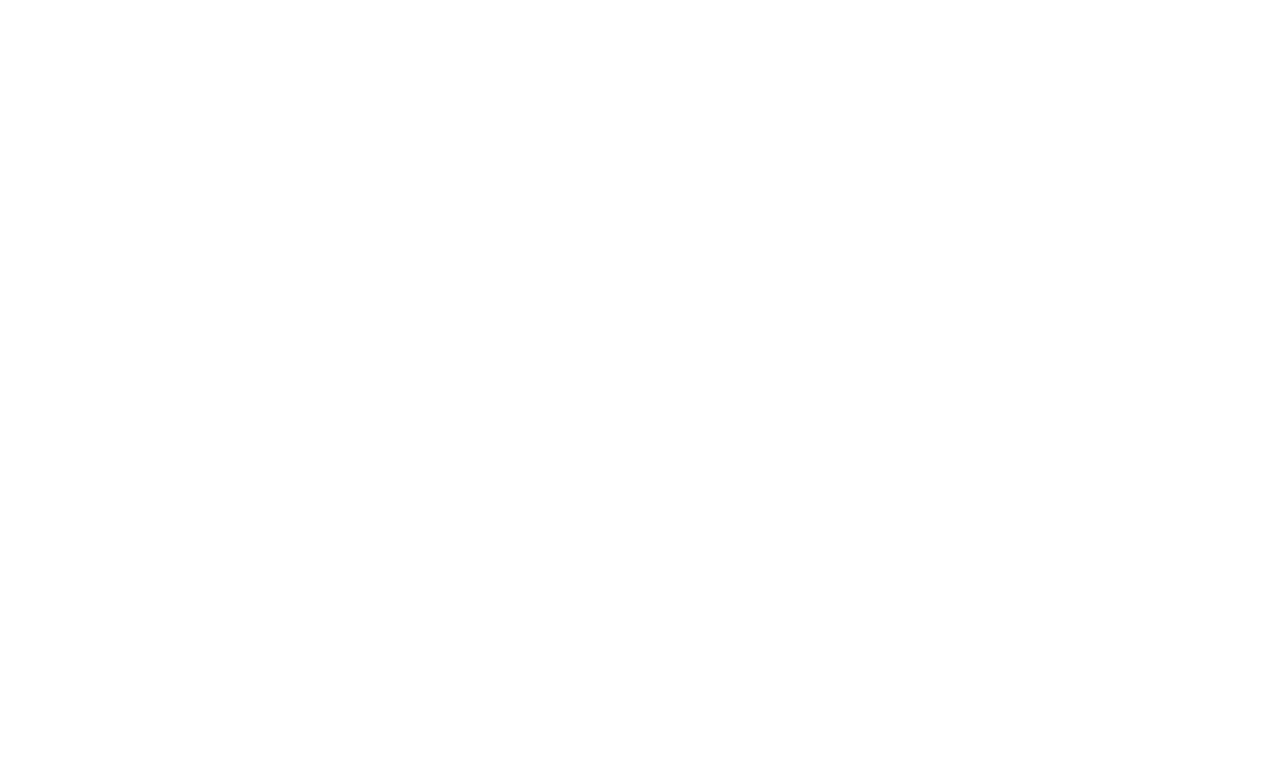
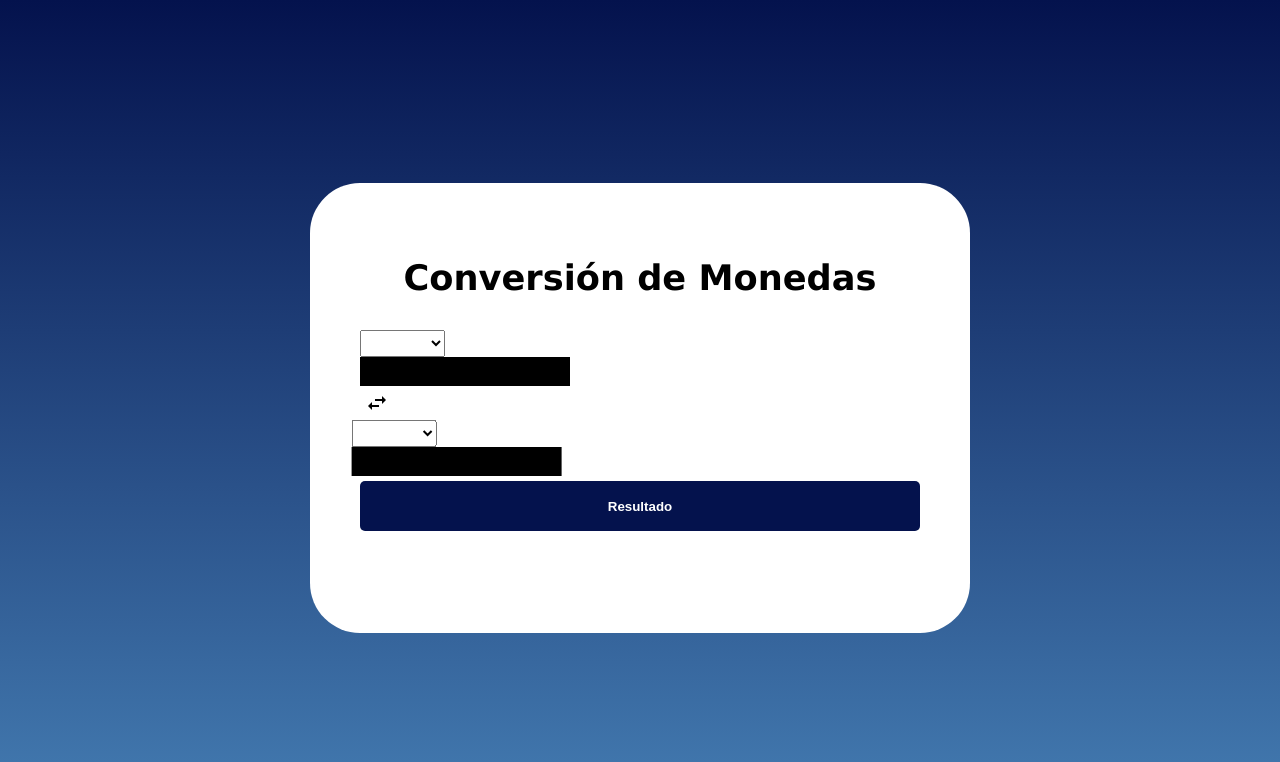
Before and after one commit to hrodrigo24/app-money-g5, a plain HTML site: page index.html in a window 1280 px wide. Drawn offline with Linux system fonts and the light colour scheme.

Commit message:
25/07/2023

```diff
--- a/css/style.css
+++ b/css/style.css
@@ -0,0 +1,89 @@
+body{
+    display: flex;
+    justify-content: center;
+    align-items: center;
+    height: 100vh;
+    overflow: hidden;
+    background-image: linear-gradient(to bottom, #04124d, #447cb2);
+}
+
+.container{
+    width: 560px;
+    height: 350px;
+    border-radius: 50px;
+    background: #fff;
+    box-shadow: 0px 0px 50px rgba(#693030, #033e78, #aeaeae, 0.35);
+    padding: 50px;
+    font-family: Verdana, Geneva, Tahoma, sans-serif;
+}
+
+.titulo{
+    text-align: center;
+    font-size: 2.2rem;
+}
+
+main{
+    display: flex;
+    flex-direction: row;
+    justify-content: space-between;
+    margin-top: 2rem;
+}
+
+.rate, .rate{
+    color: #000;
+}
+
+.swap{
+    cursor: pointer;
+    padding: 5px;
+    align-self: flex-end;
+    font-size: 36px;
+}
+
+.options select{
+    width: 85px;
+    padding: 2%;
+}
+
+.input input{
+    display: inline-block;
+    width: 150px;
+    height: 35px;
+    box-sizing: border-box;
+    border-radius: 2px;
+    background-color: #000 !important;
+    color: #fff !important;
+    font-size: 1.2rem;
+    margin-top: 1rem;
+    border: none;
+    appearance: textfield;
+    all: unset;
+    padding: 5px;
+}
+
+.ratel{
+    margin-top: -1.5rem;
+}
+
+.rate2{
+    margin-top: 0.5rem;
+    font-weight: 700;
+}
+
+.target{
+    transform: translate(-4%);
+}
+
+.result{
+    text-align: center;
+    width: 100%;
+    height: 50px;
+    background-color: #04124d;
+    color: #fff;
+    font-weight: 700;
+    outline: none;
+    border: none;
+    border-radius: 5px;
+    cursor: pointer;
+    margin-top: 5px;
+}
--- a/index.html
+++ b/index.html
@@ -4,8 +4,43 @@
     <meta charset="UTF-8">
     <meta name="viewport" content="width=device-width, initial-scale=1.0">
     <title>App Conversión de Monedas</title>
-</head>
+    <link rel="stylesheet" href="css/style.css">
+    <link rel="stylesheet" href="https://fonts.googleapis.com/css2?family=Material+Icons" />
 <body>
+    <div class="container">
+        <h1 class="titulo">Conversión de Monedas</h1>
+        <div class="rate">
+            <div class="rate1"></div>
+            <div class="rate2"></div>
+        </div>
 
+        <!-- selección de monedas -->
+        <main>
+            <div class="inicial">
+                <div class="options">
+                    <select name="" id=""></select>
+                    <div class="input">
+                        <input type="number" name="" id="" value="">
+                    </div>
+                </div>
+                <span class="material-icons swap">
+                    swap_horiz
+                </span>
+                <!-- cambio de moneda -->
+                <div class="target">
+                    <div class="options">
+                        <select name="" id=""></select>
+                        <div class="input">
+                            <input type="number" name="" id="" value="" disabled>
+                        </div>
+                    </div>
+                </div>
+            </div>
+        </main>
+        <button class="result">Resultado</button>
+    </div>
+
+
+    <script src="js/conversion.js"></script>
 </body>
 </html>
```
Also changed, not shown: 1 other file.
